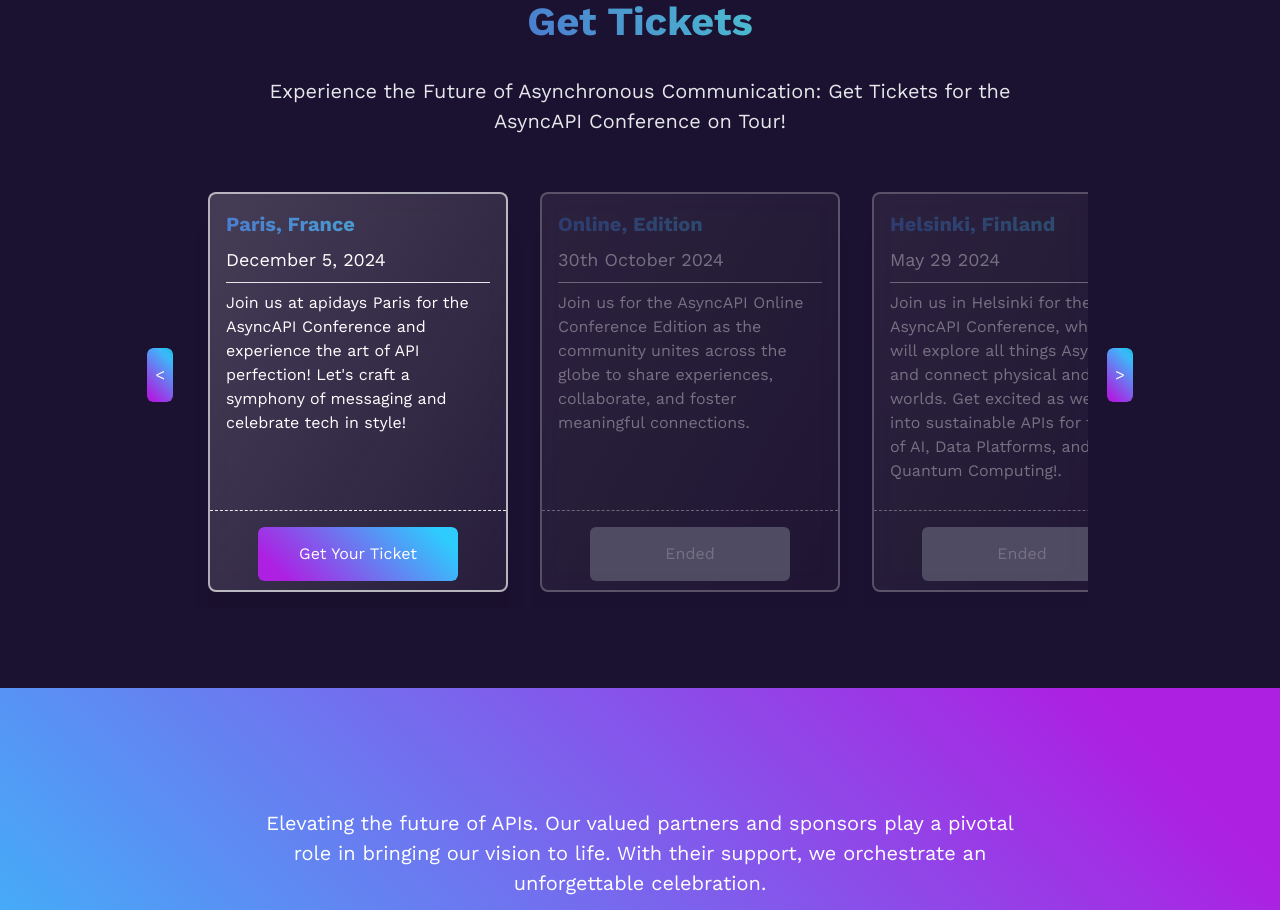
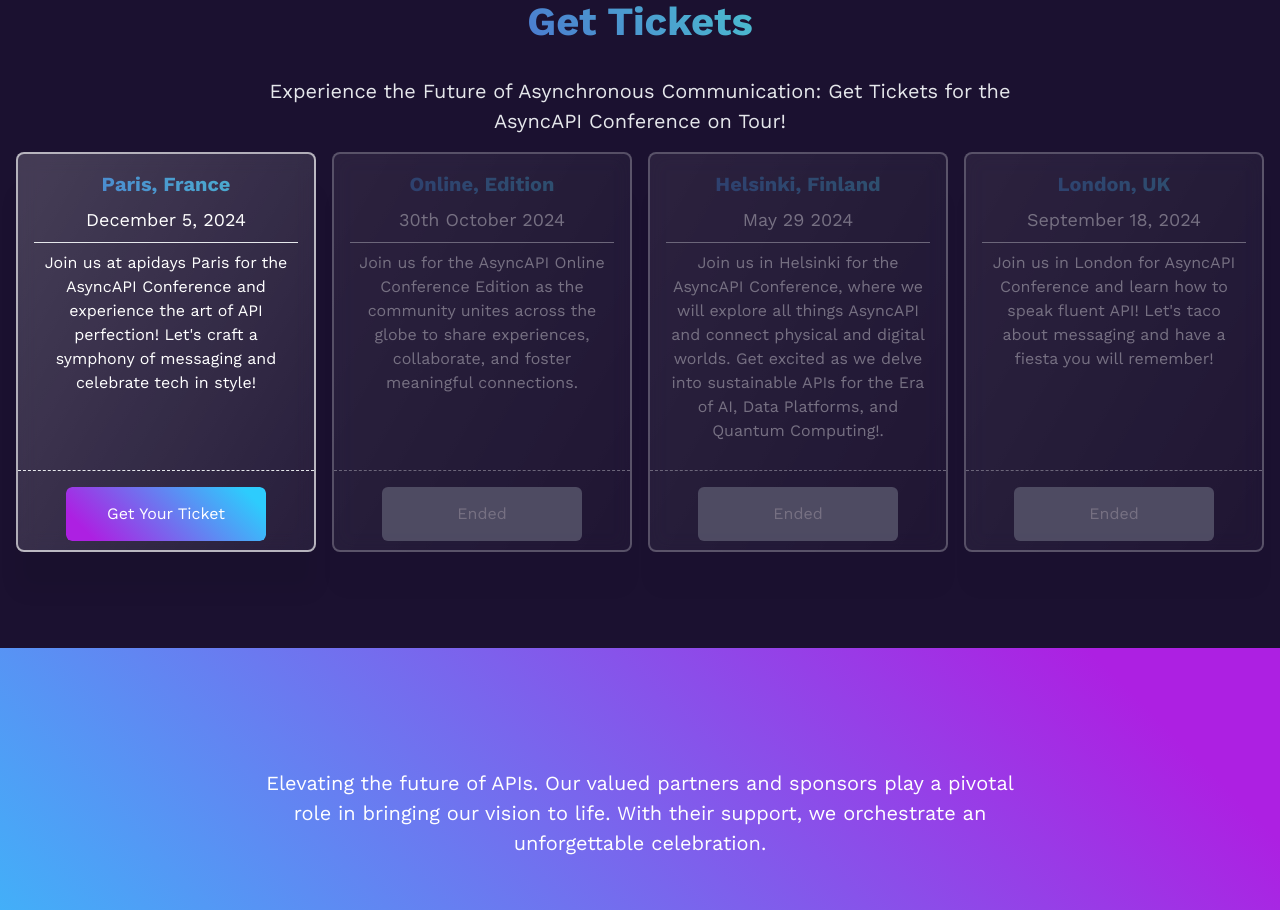
Before and after one commit to asyncapi/conference-website, a Next.js app: page / in a window 1280 px wide. Shown: the part 8820-9730 px from the top of the page. Built offline with nearby package versions, Linux system fonts and the light colour scheme.

Commit message:
build card section using slider component

```diff
--- a/components/Tickets/ticketCards.js
+++ b/components/Tickets/ticketCards.js
@@ -8,7 +8,7 @@ function TicketCards({ className, city }) {
   const buttonText = city.isFree ? 'Get Your Ticket' : 'Buy Now';
 
   return (
-      <div className={`w-[300px] shrink-0 ${cardOpacity} h-[400px] cursor-pointer flex flex-col text-white justify-between rounded-lg card bg-white m-4 ${className}`}>
+      <div className={`w-[300px] shrink-0 ${cardOpacity} h-[400px] cursor-pointer flex flex-col text-white justify-between rounded-lg card bg-white m-2 ${className}`}>
         <div className="p-4 h-[100%] bg-cover relative">
             <div className='text-xl font-bold text-gradient'>{city.name}, {city.country}
             </div>
--- a/pages/index.js
+++ b/pages/index.js
@@ -16,6 +16,7 @@ import speakers from '../config/speakers.json';
 import Link from 'next/link';
 import Button from '../components/Buttons/button';
 import Dropdown from '../components/Dropdown/dropdown';
+import ReactSlider from '../components/Slider/slider';
 
 export default function Home() {
 	const isTablet = useMediaQuery({ maxWidth: '1118px' });
@@ -197,23 +198,15 @@ export default function Home() {
 				<Paragraph typeStyle='body-lg' className="mt-6" textColor='text-gray-200' >
 				Experience the Future of Asynchronous Communication: Get Tickets for the AsyncAPI Conference on Tour!
 				</Paragraph>
-				</div>
-				<div className='relative w-full'>
-					{isTablet ?  null : <>
-					<Button onClick={shiftLeft} className={"p-2 z-10 absolute top-[45%] left-[-5%] md:left-0 sm:left-0"}>{"<"}</Button>
-					<Button onClick={shiftRight} className={"p-2 z-10 absolute top-[45%] right-[-5%] md:right-0 sm:right-0"}>{">"}</Button>
-					</>}
-					<div className='w-full overflow-x-scroll mt-10 flex lg:flex-col shrink-0 items-center justify-items-start' style={{scrollbarWidth : "none"}} ref={carouselRef} >
-						<div className='flex w-[340px] sm:flex-col'>
+					<ReactSlider>
 						{cities.filter((x)=>x.ended == false).map((city) => {
 								return <TicketCards key={city.name} city={city} className='lg:mt-10' />
 						})}
 						{cities.filter((x)=>x.ended == true).map((city) => {
 								return <TicketCards key={city.name} city={city} className='lg:mt-10' />
 						})}
-						</div>
-					</div>
-					</div>
+					</ReactSlider>
+				</div>
 				</div>
 			</div>
 			</div>
```
